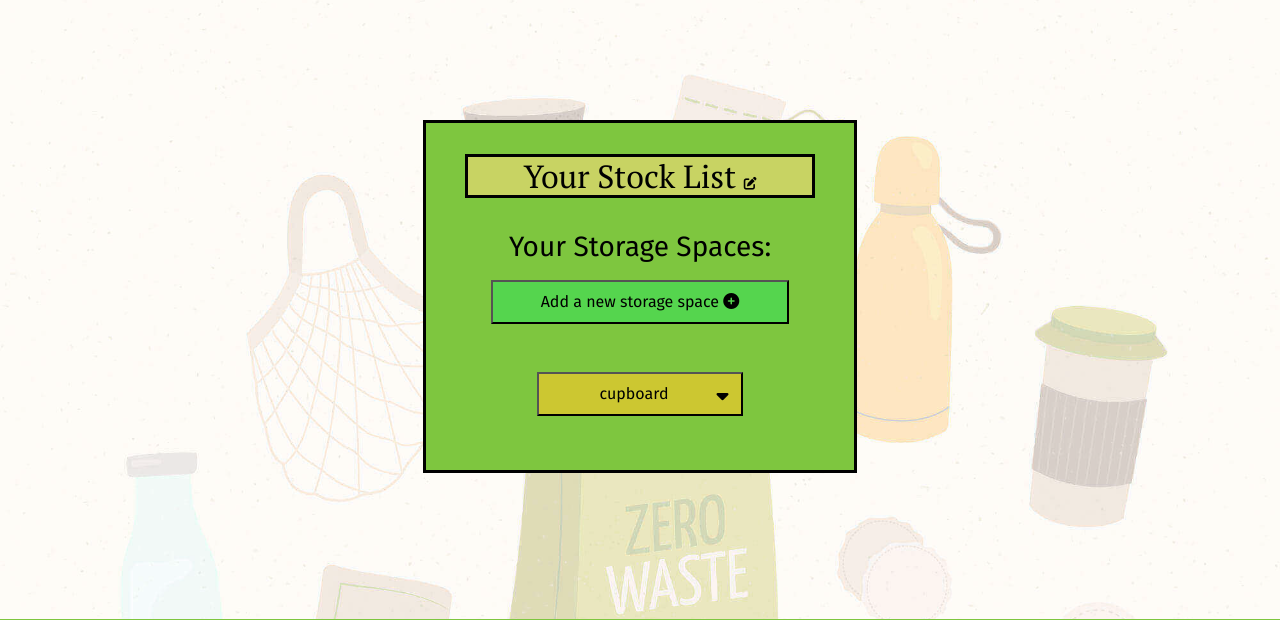
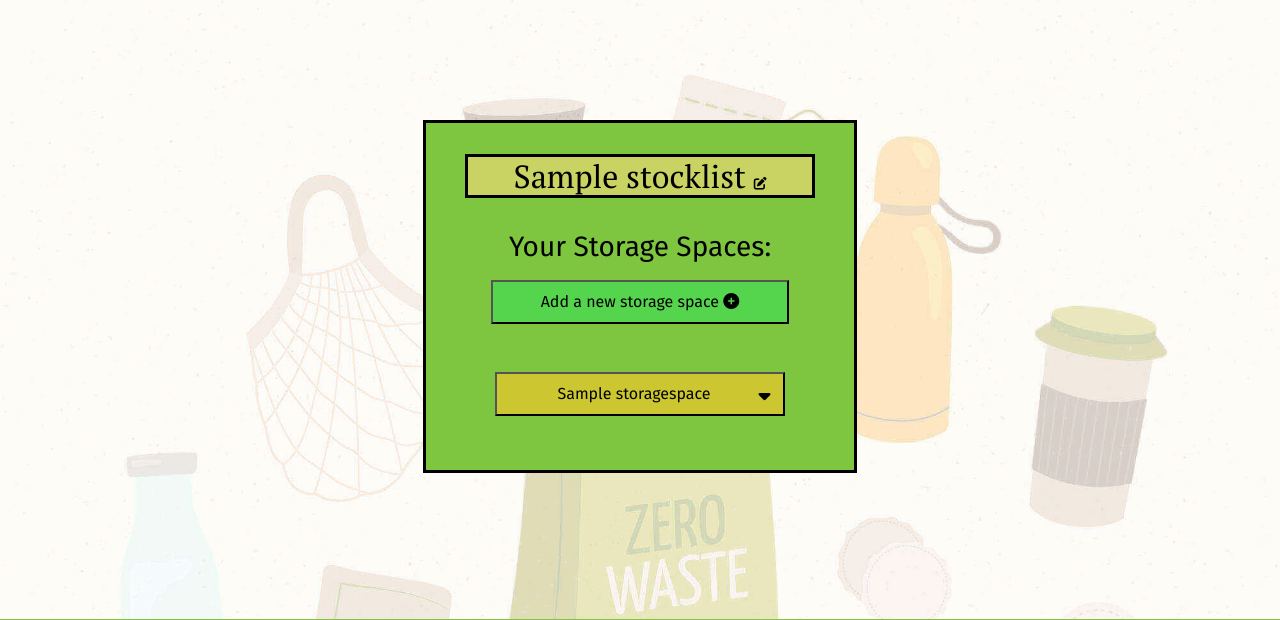
Before and after one commit to WojtekKamilowski/CI_PP4_MPN, a Django app: template templates/list.html in a window 1280 px wide. Shown: the part 74-694 px from the top of the page. Run offline with Django 4.2, Linux system fonts and the light colour scheme; the template is opened without the code that fills it: values that come from a table or form of the project are taken from there, others are empty; tables that the repository leaves empty hold one stand-in row (values such as "Sample post"); some libraries are stand-ins or nearby versions.

Commit message:
Update list.html

```diff
--- a/static/css/style.css
+++ b/static/css/style.css
@@ -90,6 +90,7 @@ h2 {
 }
 
 #storage-spaces {
+    display: none;
     list-style: none;
     padding: 0;
 }
--- a/stocklist/views.py
+++ b/stocklist/views.py
@@ -1,5 +1,5 @@
 from django.shortcuts import render
-from django.views import generic
+from django.views import generic, View
 from .models import Stocklist
 
 
--- a/templates/list.html
+++ b/templates/list.html
@@ -5,16 +5,19 @@
 <!-- Stocklist Box -->
 <div class="row">
     <div class="col-xl-4 col-lg-6 col-md-8 col-sm-10 container-md main-box d-flex flex-column">
-        <h2 class="text-center my-4" id="stocklist-name">Your Stock List <i class="fa-solid fa-pen-to-square"></i></h2>
+        <h2 class="text-center my-4" id="stocklist-name"> {{ stocklist.name }} <i class="fa-solid fa-pen-to-square"></i></h2>
         <h3 class="text-center my-2">Your Storage Spaces:</h2>
         <div class="mt-2 d-flex justify-content-center">
             <button class="cst-bg-green px-5 py-2">Add a new storage space <i class="fa-solid fa-circle-plus"></i></button>
         </div>
         <div>
+
             <ul id="storage-spaces" class="my-4 d-flex justify-content-center">
+                {% for storagespace in storage_spaces %}
                 <li>
-                    <button class="storage-btn my-4 d-flex justify-content-center"><span class="ms-5">cupboard</span><span class="ms-5"><i class="fa-solid fa-sort-down storage-sortdown"></i></span></button>
+                    <button class="storage-btn my-4 d-flex justify-content-center"><span class="ms-5">{{ storagespace.name }}</span><span class="ms-5"><i class="fa-solid fa-sort-down storage-sortdown"></i></span></button>
                 </li>
+                {% endfor %}
             </ul>
         </div>
     </div>
```
Also changed, not shown: stocklist/migrations/0006_alter_stocklist_options.py (added).
